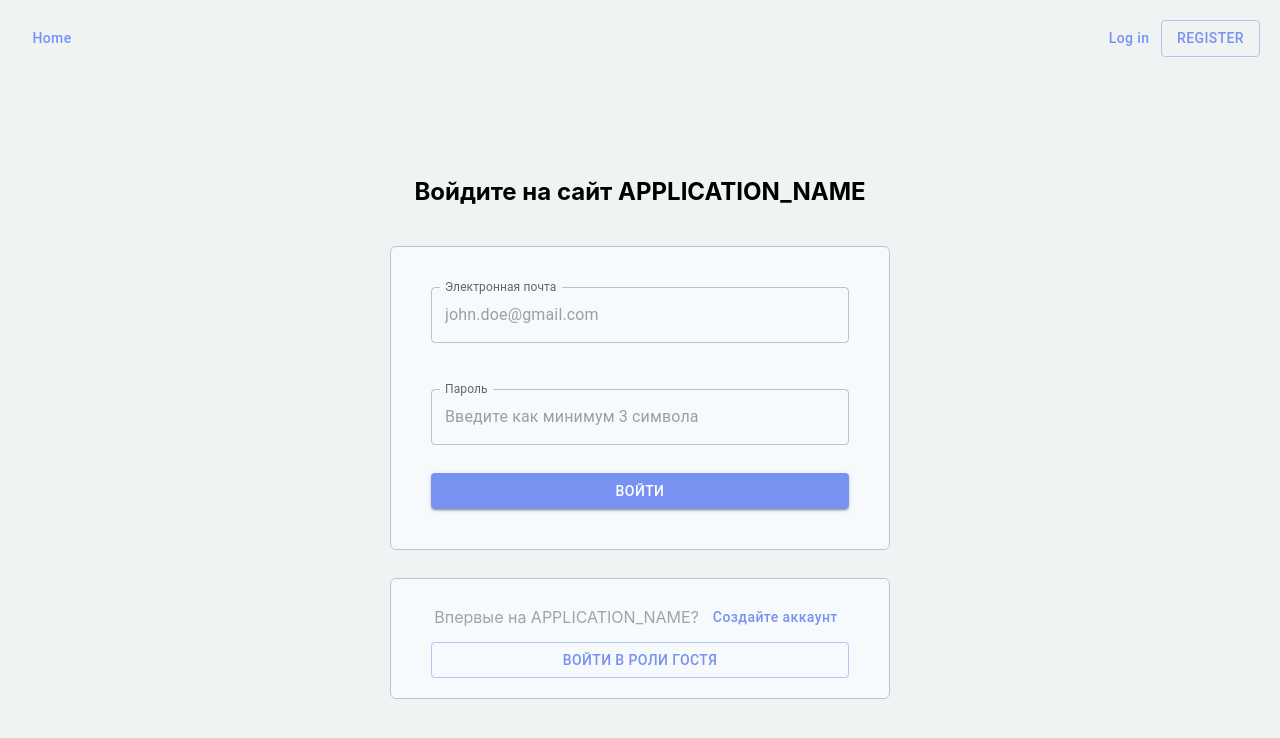
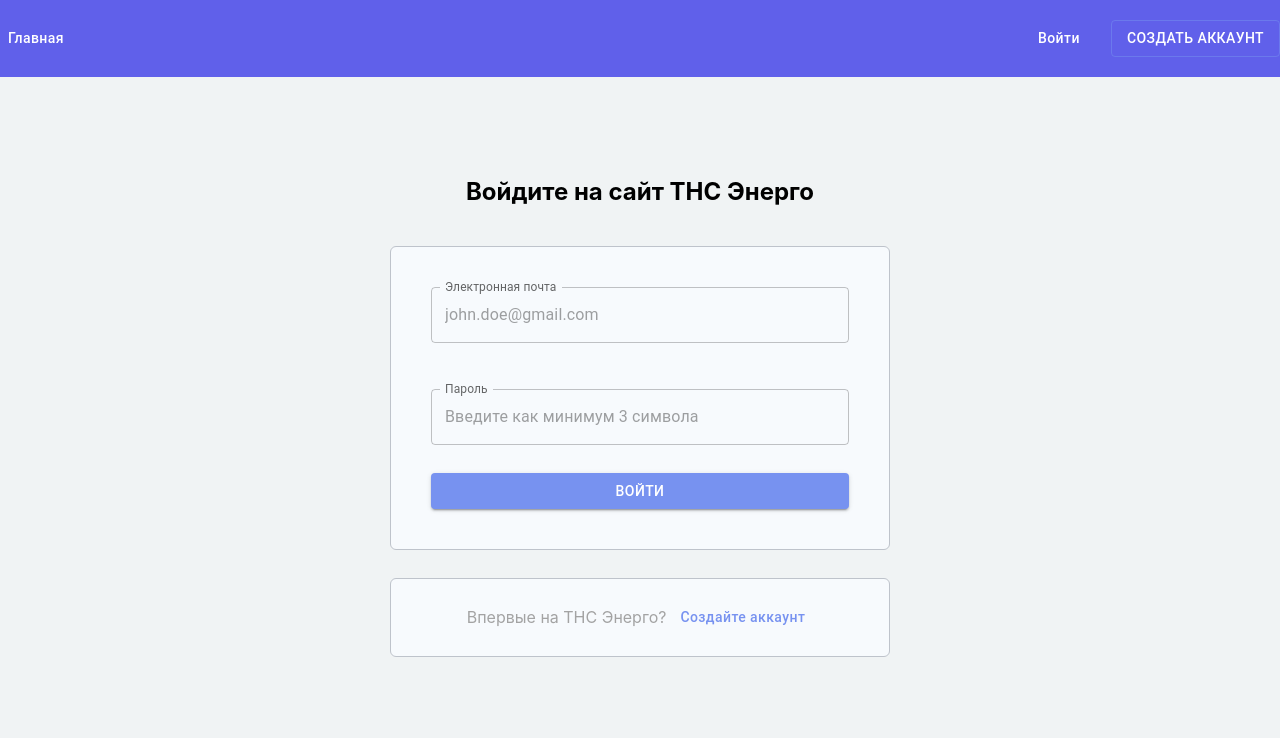
Before and after one commit to bondarenkoilya1/tns-rnd, a React (Vite) app: page /login in a window 1280 px wide. Shown: the top 738 px of the page. Built offline with nearby package versions, Linux system fonts and the light colour scheme; no server answers; what emotion-reset would draw is missing.

Commit message:
apply new styles for header, video and text chats, set new app name

```diff
--- a/src/components/Auth/SuggestRegisterForm/SuggestRegisterForm.tsx
+++ b/src/components/Auth/SuggestRegisterForm/SuggestRegisterForm.tsx
@@ -12,13 +12,6 @@
           Создайте аккаунт
         </ButtonComponent>
       </FormTextWrapperStyled>
-      <ButtonComponent
-        color="primary"
-        size="medium"
-        variant="outlined"
-        style={{ width: "100%", marginTop: "6px" }}>
-        Войти в роли гостя
-      </ButtonComponent>
     </FormStyled>
   );
 };
--- a/src/components/Header/Header.tsx
+++ b/src/components/Header/Header.tsx
@@ -1,21 +1,39 @@
 import { ButtonComponent } from "../ui";
 import { ContainerStyled } from "../../../styled";
 import { Box } from "@mui/material";
+import { HeaderStyled } from "./styled.ts";
 
 export const Header = () => {
   return (
-    <ContainerStyled style={{ display: "flex", justifyContent: "space-between", padding: "20px" }}>
-      <ButtonComponent variant="text" color="primary" size="medium" href="/">
-        Home
-      </ButtonComponent>
-      <Box>
-        <ButtonComponent variant="text" color="primary" size="medium" href="/login">
-          Log in
+    <HeaderStyled>
+      <ContainerStyled style={{ display: "flex", justifyContent: "space-between" }}>
+        <ButtonComponent
+          style={{ color: "#fff" }}
+          variant="text"
+          color="primary"
+          size="medium"
+          href="/">
+          Главная
         </ButtonComponent>
-        <ButtonComponent variant="outlined" color="primary" size="medium" href="/register">
-          Register
-        </ButtonComponent>
-      </Box>
-    </ContainerStyled>
+        <Box>
+          <ButtonComponent
+            style={{ color: "#fff", marginRight: "20px" }}
+            variant="text"
+            color="primary"
+            size="medium"
+            href="/login">
+            Войти
+          </ButtonComponent>
+          <ButtonComponent
+            style={{ color: "#fff" }}
+            variant="outlined"
+            color="primary"
+            size="medium"
+            href="/register">
+            Создать аккаунт
+          </ButtonComponent>
+        </Box>
+      </ContainerStyled>
+    </HeaderStyled>
   );
 };
--- /dev/null
+++ b/src/components/Header/styled.ts
@@ -0,0 +1,6 @@
+import styled from "@emotion/styled";
+
+export const HeaderStyled = styled.header`
+  padding: 20px 0;
+  background-color: #6060ea;
+`;
--- a/src/components/VideoChat/VideoChat.tsx
+++ b/src/components/VideoChat/VideoChat.tsx
@@ -1,19 +1,20 @@
 import { useRef, useState } from "react";
-import { TextChat, UserVideo } from "../ui";
+import { ButtonComponent, Input, TextChat } from "../ui";
 import { useChatMessagesStore } from "../../store";
 import { VIDEO_CHAT_API_URL } from "../../config";
+import { VideoChatInputsContainer, VideoChatStyled, VideoChatTitleStyled } from "./styled.ts";
+import { ContainerStyled } from "../../../styled.ts";
+import { FormControl } from "@mui/material";
 
 export const VideoChat = () => {
   const [room, setRoom] = useState<string | null>(null);
   const [username, setUsername] = useState<string | null>(null);
   const [websocket, setWebsocket] = useState<WebSocket | null>(null);
   const [peerConnection, setPeerConnection] = useState<RTCPeerConnection | null>(null);
+  const { chatMessages, addChatMessage } = useChatMessagesStore();
 
   const localVideoRef = useRef<HTMLVideoElement | null>(null);
   const remoteVideosRef = useRef<HTMLDivElement | null>(null);
-
-  // zustand
-  const { chatMessages, addChatMessage } = useChatMessagesStore();
 
   const joinRoom = () => {
     if (!room?.trim()) {
@@ -122,29 +123,53 @@
   }
 
   return (
-    <div style={{ padding: 20 }}>
-      <h3>Join Room</h3>
-      <input
-        value={room || ""}
-        onChange={(e) => setRoom(e.target.value)}
-        placeholder="Enter room name"
-        style={{ marginRight: 10 }}
-      />
-      <input
-        value={username || ""}
-        onChange={(e) => setUsername(e.target.value)}
-        placeholder="Your name"
-        style={{ marginRight: 10 }}
-      />
-      <button onClick={joinRoom}>Join</button>
-
-      <h3>Local Video</h3>
-      <UserVideo videoRef={localVideoRef} username={username} />
-
-      <h3>Remote Video</h3>
-      <div ref={remoteVideosRef} />
-
-      <TextChat chatMessages={chatMessages} websocket={websocket} username={username} />
-    </div>
+    <VideoChatStyled>
+      <ContainerStyled>
+        <VideoChatTitleStyled>
+          Я хочу <span>присоединится</span> к комнате:
+        </VideoChatTitleStyled>
+        <FormControl sx={{ marginTop: "50px", width: "40%" }}>
+          <VideoChatInputsContainer>
+            <Input
+              value={room}
+              placeholder="vc4zas%#askqsd123vc4zas%#askqqsd3"
+              label="С идентификатором"
+              onChange={(e) => setRoom(e.target.value)}
+              slotProps={{
+                inputLabel: {
+                  shrink: true
+                }
+              }}
+              sx={{ width: "49%" }}
+            />
+            <Input
+              value={username}
+              placeholder="Максим Сергеевич"
+              label="Под именем"
+              onChange={(e) => setUsername(e.target.value)}
+              slotProps={{
+                inputLabel: {
+                  shrink: true
+                }
+              }}
+              sx={{ width: "49%" }}
+            />
+          </VideoChatInputsContainer>
+          <ButtonComponent
+            onClick={joinRoom}
+            color="primary"
+            size="medium"
+            variant="contained"
+            style={{ width: "50%", margin: "20px auto 0 auto" }}>
+            Присоедениться
+          </ButtonComponent>
+        </FormControl>
+        {/*<h3>Local Video</h3>*/}
+        {/*<UserVideo videoRef={localVideoRef} username={username} />*/}
+        {/*<h3>Remote Video</h3>*/}
+        {/*<div ref={remoteVideosRef} />*/}
+        <TextChat chatMessages={chatMessages} websocket={websocket} username={username} />
+      </ContainerStyled>
+    </VideoChatStyled>
   );
 };
--- /dev/null
+++ b/src/components/VideoChat/styled.ts
@@ -0,0 +1,19 @@
+import styled from "@emotion/styled";
+
+export const VideoChatStyled = styled.section`
+  padding-top: 40px;
+`;
+
+export const VideoChatTitleStyled = styled.h1`
+  font-size: 36px;
+
+  & span {
+    color: #4848f4;
+  }
+`;
+
+export const VideoChatInputsContainer = styled.div`
+  display: flex;
+  justify-content: space-between;
+  width: 100%;
+`;
--- a/src/components/ui/TextChat/TextChat.tsx
+++ b/src/components/ui/TextChat/TextChat.tsx
@@ -4,10 +4,14 @@
 import { Input } from "../Input";
 import { ButtonComponent } from "../Button";
 import {
+  TextChatContainerStyled,
+  TextChatContentStyled,
+  TextChatFooterStyled,
   TextChatHelperTextStyled,
   TextChatMessagesListStyled,
   TextChatMessageStyled,
   TextChatStyled,
+  TextChatTitleContainerStyled,
   TextChatTitleStyled
 } from "./styled";
 import { useChatMessagesStore } from "../../../store";
@@ -45,7 +49,11 @@
 
   return (
     <TextChatStyled>
+      <TextChatContainerStyled>
+        <TextChatContentStyled>
+          <TextChatTitleContainerStyled>
             <TextChatTitleStyled>Начните общаться здесь</TextChatTitleStyled>
+          </TextChatTitleContainerStyled>
           <TextChatMessagesListStyled>
             {chatMessages.map((message) => (
               <TextChatMessageStyled key={uuidv4()}>
@@ -53,24 +61,31 @@
               </TextChatMessageStyled>
             ))}
           </TextChatMessagesListStyled>
+        </TextChatContentStyled>
+        <TextChatFooterStyled>
           <Box sx={{ display: "flex", justifyContent: "space-between" }}>
             <Input
               value={inputValue}
               onChange={handleInputValue}
               type="text"
+              placeholder="Андрей Анатольевич, у вас выключен звук!"
               onKeyDown={handleKeyPress}
+              style={{ width: "70%" }}
             />
             <ButtonComponent
               onClick={sendChatMessage}
               size="medium"
               variant="contained"
-          color="primary">
-          Send
+              color="primary"
+              style={{ width: "25%" }}>
+              Написать
             </ButtonComponent>
           </Box>
           <TextChatHelperTextStyled>
             Вы отображаетесь как <span>{username ? username : "Анонимный пользователь"}</span>
           </TextChatHelperTextStyled>
+        </TextChatFooterStyled>
+      </TextChatContainerStyled>
     </TextChatStyled>
   );
 };
--- a/src/components/ui/TextChat/styled.ts
+++ b/src/components/ui/TextChat/styled.ts
@@ -2,21 +2,45 @@
 
 export const TextChatStyled = styled.div`
   position: fixed;
-  right: 5%;
+  right: 1%;
   top: 10%;
-  width: 400px;
-  height: 80%;
+  width: 550px;
+  height: 88%;
   background: #fff;
-  border: 1px solid #ccc;
+  border: 1px solid #fff;
   border-radius: 4px;
+`;
+
+export const TextChatContainerStyled = styled.div`
+  height: 100%;
+  display: flex;
+  flex-direction: column;
+`;
+
+export const TextChatContentStyled = styled.div`
+  flex: 1 0 auto;
+`;
+
+export const TextChatFooterStyled = styled.div`
+  flex: 0 0 auto;
   padding: 15px;
+  border-radius: 0 0 4px 4px;
+  border-top: 1px solid #000;
 `;
 
 export const TextChatMessagesListStyled = styled.ul`
   height: 80%;
   overflow-y: auto;
-  padding: 10px;
+  padding: 10px 15px;
   margin-top: 20px;
+`;
+
+export const TextChatTitleContainerStyled = styled.div`
+  background-color: #8ba9ea;
+  padding: 20px 0;
+  color: #fff;
+  letter-spacing: 1.2px;
+  border-radius: 4px 4px 0 0;
 `;
 
 export const TextChatTitleStyled = styled.p`
@@ -27,7 +51,7 @@
 `;
 
 export const TextChatMessageStyled = styled.p`
-  background-color: #edeaea;
+  background-color: #ecf4fd;
   padding: 10px;
   border-radius: 6px;
   margin-bottom: 20px;
@@ -48,7 +72,6 @@
   line-height: 1.2;
 
   & span {
-    display: block;
     font-weight: 700;
   }
 `;
--- a/src/constants/index.ts
+++ b/src/constants/index.ts
@@ -1 +1 @@
-export const APPLICATION_NAME = "APPLICATION_NAME";
+export const APPLICATION_NAME = "ТНС Энерго";
```
Lines whose indentation alone changed are shown as unchanged.
